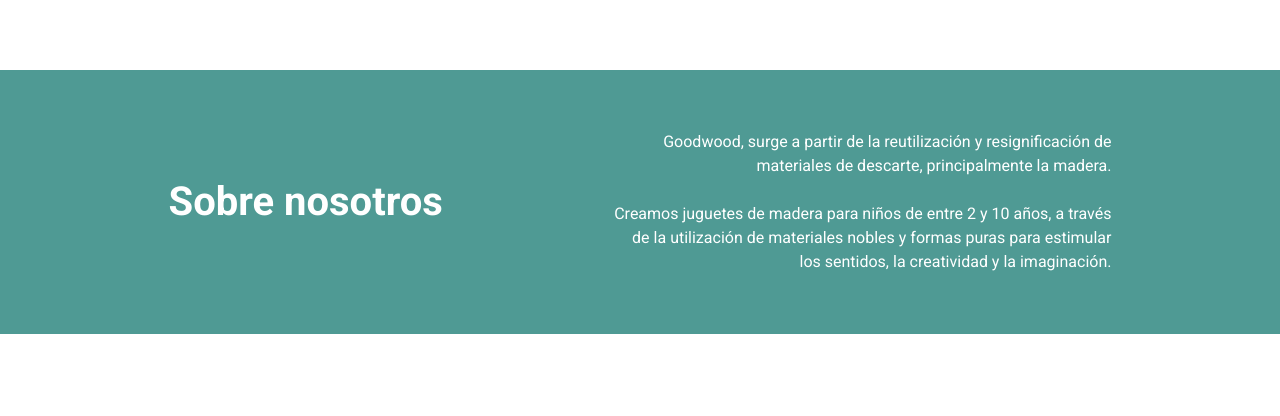
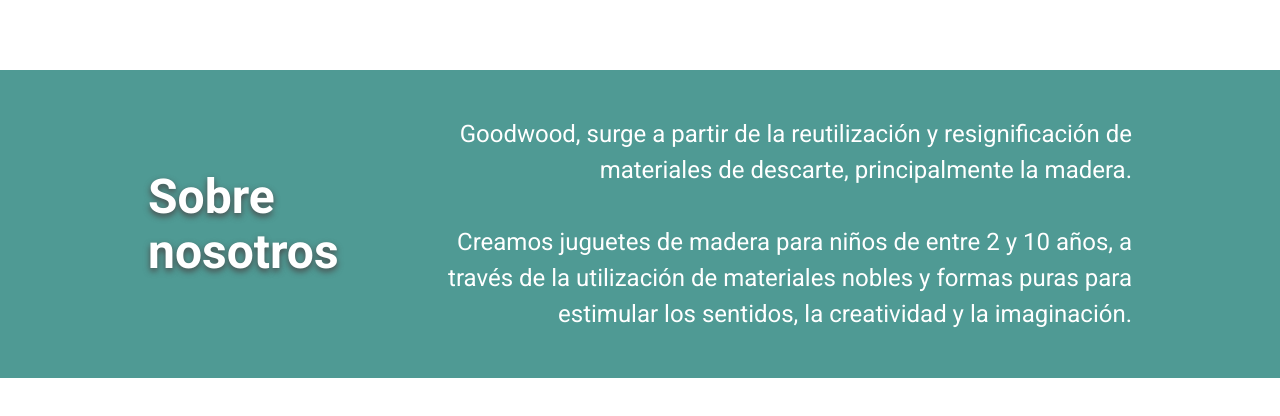
Before and after one commit to Joaco-gavernet/good-wood, a React (Create React App) app: page / in a window 1280 px wide. Shown: the part 1081-1497 px from the top of the page. Built offline with nearby package versions, Linux system fonts and the light colour scheme.

Commit message:
feat: add text shadow, font weight and padding

```diff
--- a/src/components/About/About.scss
+++ b/src/components/About/About.scss
@@ -1,19 +1,19 @@
 @import '../../scss/base.scss';
 
 .about {
-  width: 100%;
   background-color: $color-militar;
   color: $color-claro;
-  padding: 60px 0px;
+  padding: 46px 148px;
   @include flex(row, space-evenly, center);
 
-  .about__title {
-    @include font($font-l, bold, none);
+  &__title {
+    @include font($font-xl, 700, none);
+    text-shadow: 0px 3px 6px rgb(73, 73, 73);
   }
 
-  .about__text {
-    @include font($font-s, normal, none);
-    max-width: 500px;
+  &__text {
+    @include font($font-m, 400, none);
+    max-width: 700px;
     text-align: right;
   }
 }
```
